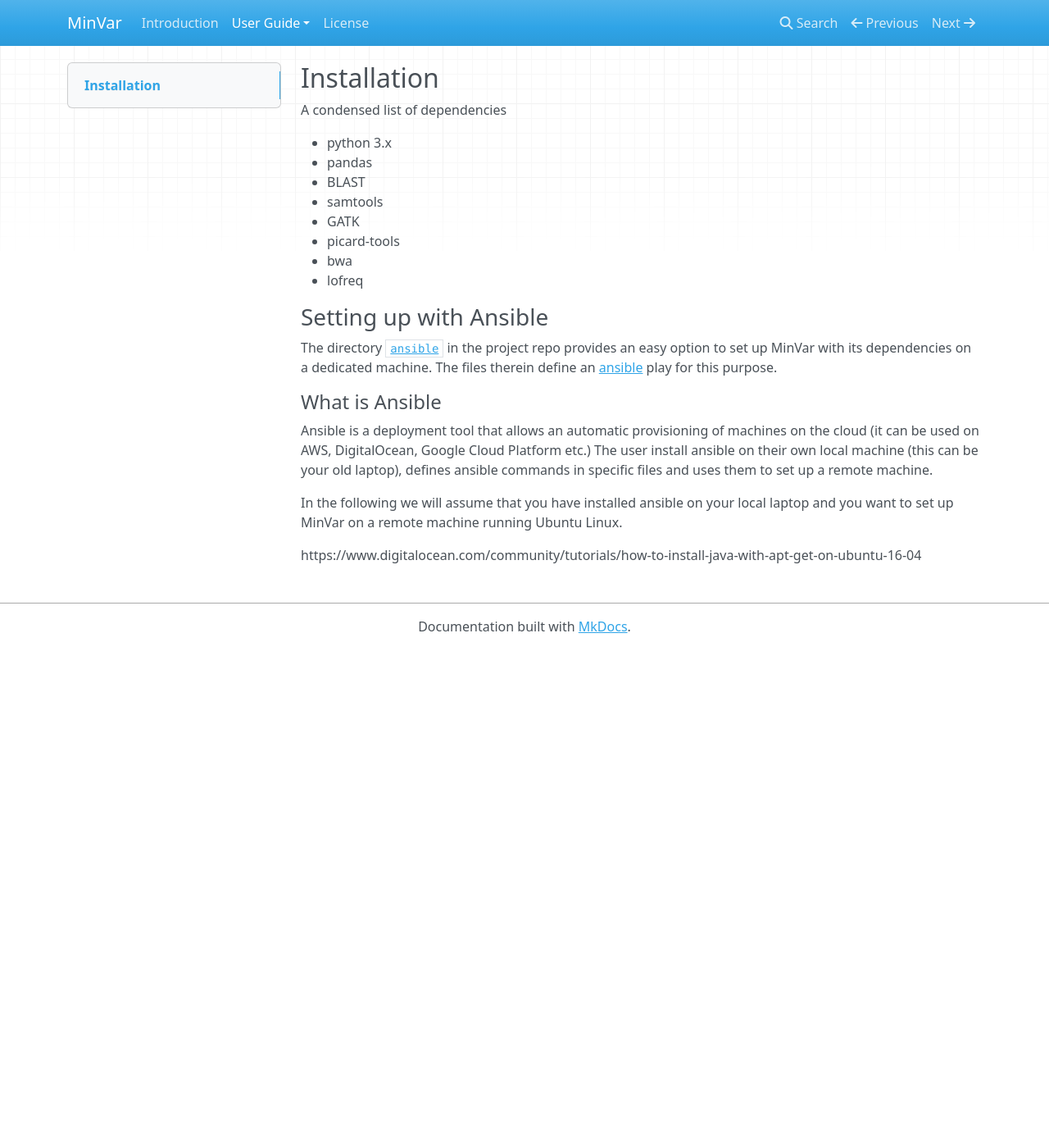
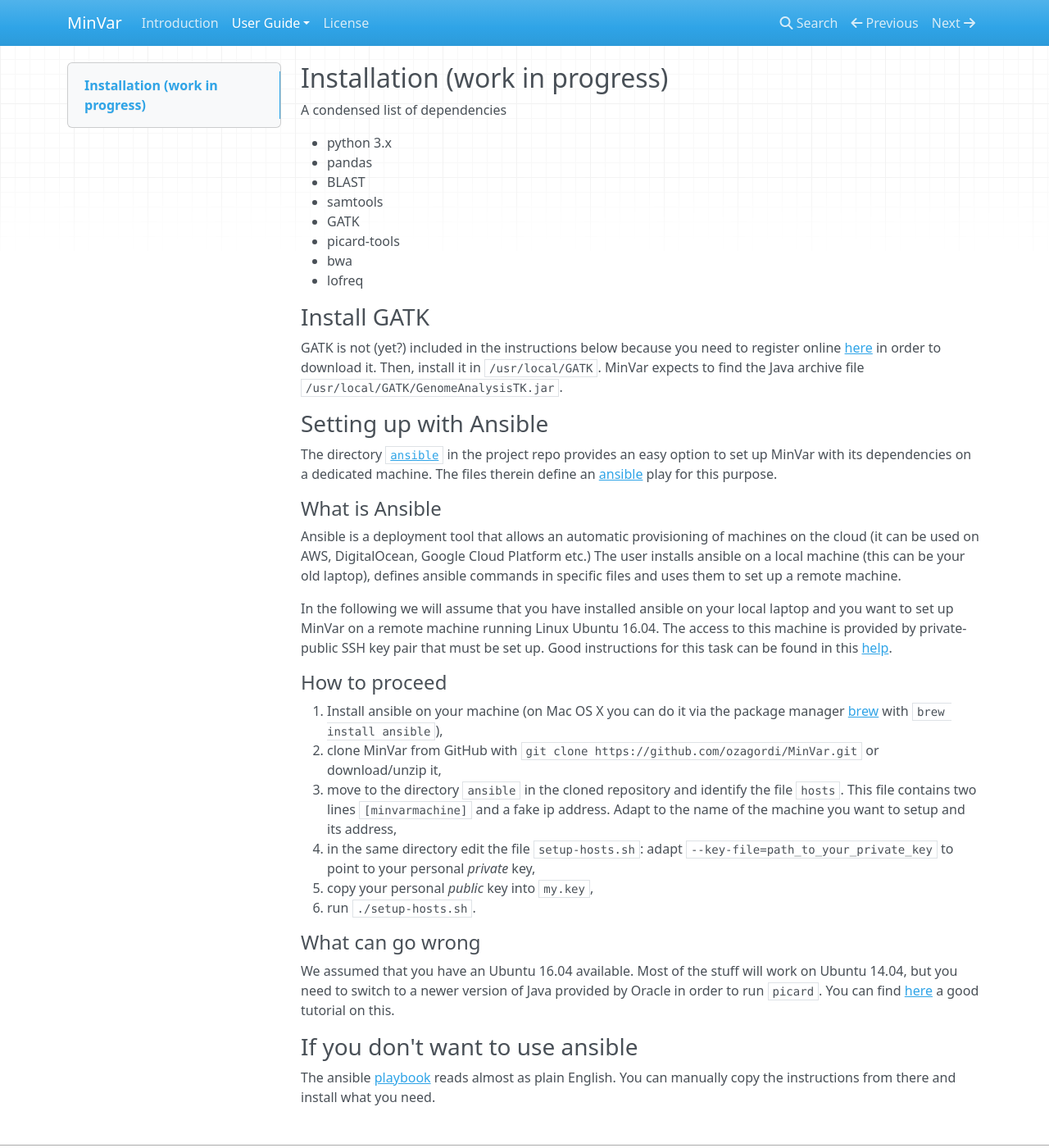
Before and after one commit to medvir/MinVar, an MkDocs documentation site: the page built from rtd/user-guide/installation.md, in a window 1280 px wide and 1400 px high. Shown: the whole window at 82% size. Built offline with MkDocs 1.6.1, drawn with Linux system fonts in a browser that asks for light colours; nearby versions of some CDN libraries; old or Windows-style settings are respelled for this version of MkDocs.

Commit message:
Installation instruction with ansible

```diff
--- a/minvar/annotate.py
+++ b/minvar/annotate.py
@@ -343,7 +343,7 @@ def phase_mutations(muts, frame, bam_file):
                         pass
                 d_here = {'wt': 'XYZ', 'pos': t[0], 'mut': k, 'freq': freq_here}
                 pm = pm.append(d_here, ignore_index=True)
-                logging.info('%s %f %d', % (k, freq_here, t[0]))
+                logging.info('%s %f %d' % (k, freq_here, t[0]))
         logging.info('<------>')
     muts = muts.reset_index()
     pm = pm.reset_index()
--- a/rtd/user-guide/installation.md
+++ b/rtd/user-guide/installation.md
@@ -1,4 +1,4 @@
-## Installation
+## Installation (work in progress)
 
 A condensed list of dependencies
 
@@ -11,6 +11,12 @@ A condensed list of dependencies
 - bwa
 - lofreq
 
+### Install GATK
+
+GATK is not (yet?) included in the instructions below because you need
+to register online [here](https://software.broadinstitute.org/gatk/download/)
+in order to download it. Then, install it in `/usr/local/GATK`. MinVar expects
+to find the Java archive file `/usr/local/GATK/GenomeAnalysisTK.jar`.
 
 ### Setting up with Ansible
 
@@ -23,11 +29,39 @@ its dependencies on a dedicated machine. The files therein define an
 
 Ansible is a deployment tool that allows an automatic provisioning of machines
 on the cloud (it can be used on AWS, DigitalOcean, Google Cloud Platform etc.)
-The user install ansible on their own local machine (this can be your old laptop),
+The user installs ansible on a local machine (this can be your old laptop),
 defines ansible commands in specific files and uses them to set up a remote
 machine.
 
 In the following we will assume that you have installed ansible on your local
-laptop and you want to set up MinVar on a remote machine running Ubuntu Linux.
+laptop and you want to set up MinVar on a remote machine running Linux Ubuntu 16.04.
+The access to this machine is provided by private-public SSH key pair that must be
+set up. Good instructions for this task can be found in this [help](https://help.ubuntu.com/community/SSH/OpenSSH/Keys).
 
-https://www.digitalocean.com/community/tutorials/how-to-install-java-with-apt-get-on-ubuntu-16-04
+#### How to proceed
+
+1. Install ansible on your machine (on Mac OS X you can do it via the package
+   manager [brew](https://brew.sh) with `brew install ansible`),
+2. clone MinVar from GitHub with `git clone https://github.com/ozagordi/MinVar.git`
+   or download/unzip it,
+3. move to the directory `ansible` in the cloned repository and identify the file
+   `hosts`. This file contains two lines `[minvarmachine]` and a fake ip address.
+   Adapt to the name of the machine you want to setup and its address,
+4. in the same directory edit the file `setup-hosts.sh`: adapt
+   `--key-file=path_to_your_private_key` to point to your personal *private* key,
+5. copy your personal *public* key into `my.key`,
+6. run `./setup-hosts.sh`.
+
+#### What can go wrong
+
+We assumed that you have an Ubuntu 16.04 available. Most of the stuff will work
+on Ubuntu 14.04, but you need to switch to a newer version of Java provided by
+Oracle in order to run `picard`. You can find
+[here](https://www.digitalocean.com/community/tutorials/how-to-install-java-with-apt-get-on-ubuntu-16-04)
+a good tutorial on this.
+
+### If you don't want to use ansible
+
+The ansible [playbook](https://github.com/ozagordi/MinVar/blob/master/ansible/setup.yml)
+reads almost as plain English. You can manually copy the instructions from there
+and install what you need.
```
Also changed, not shown: ansible/setup.yml (+26 -11 lines), 5 other files.
